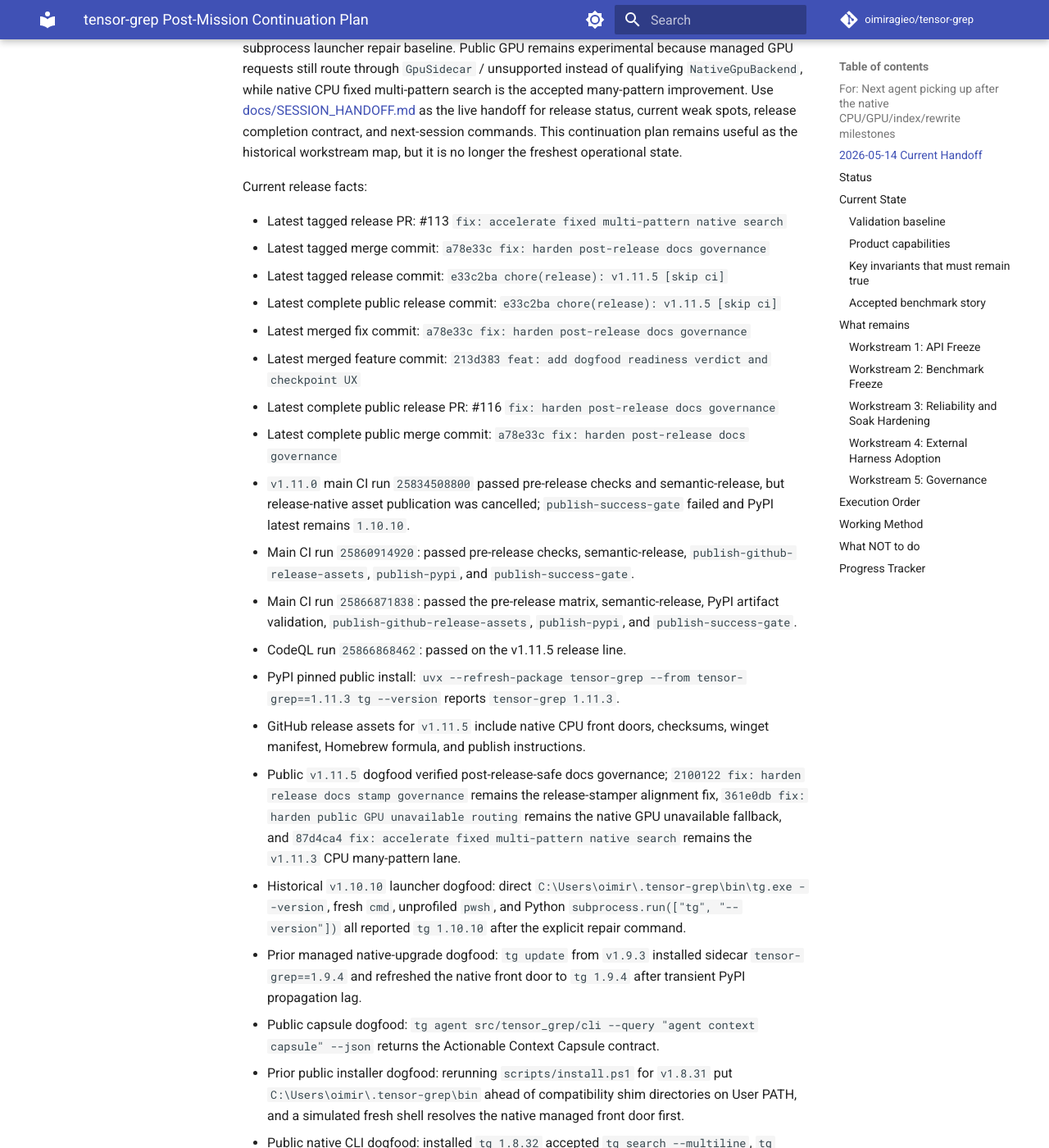
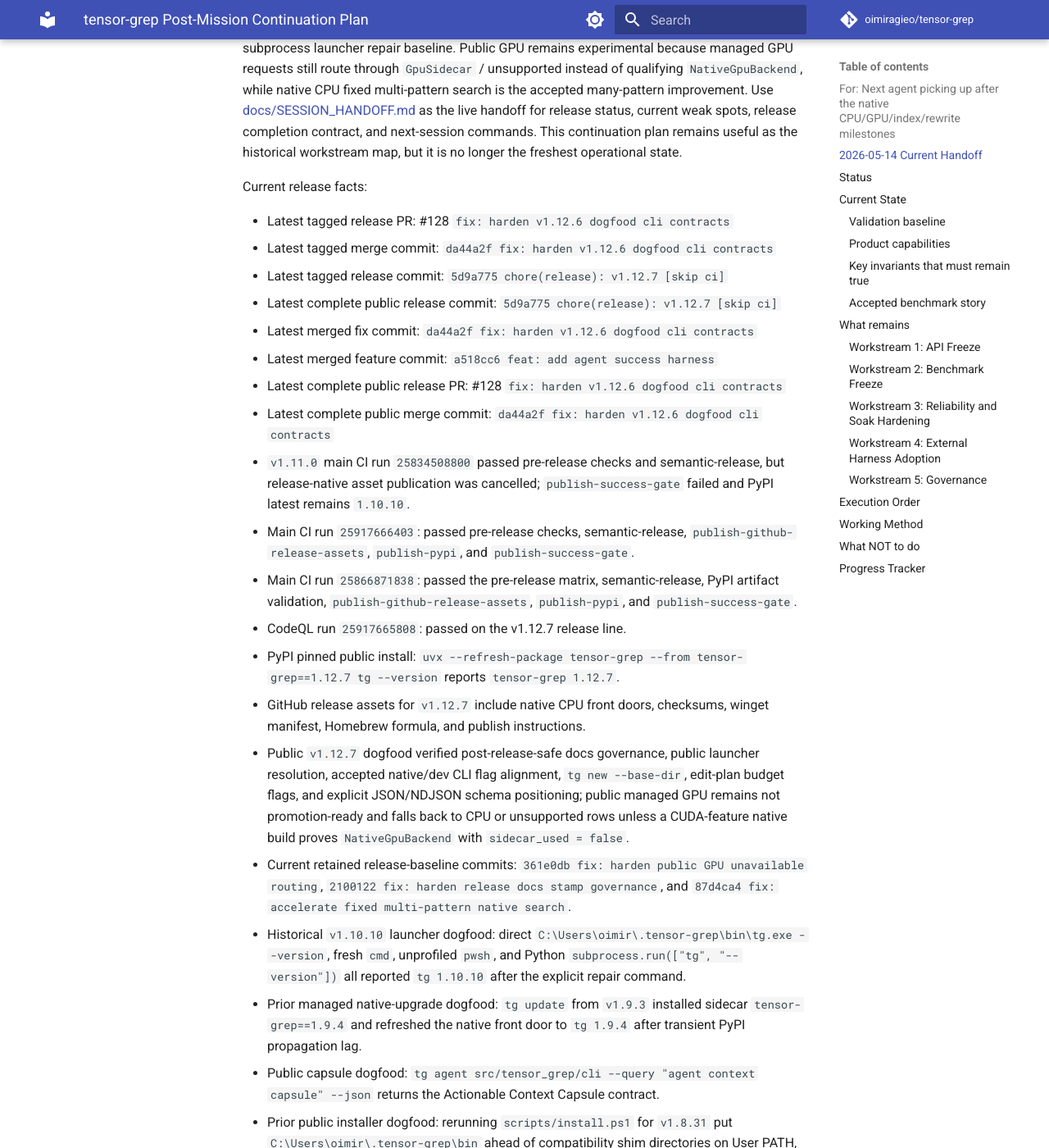
Before and after one commit to oimiragieo/tensor-grep, an MkDocs documentation site: the page built from docs/CONTINUATION_PLAN.md, in a window 1280 px wide and 1400 px high, scrolled down 743 px. Shown: the whole window at 82% size. Built offline with MkDocs 1.6.1 and Material for MkDocs 9.7.7, drawn with Linux system fonts in a browser that asks for light colours; comment, search, counter and statistics services are not loaded.

Commit message:
fix: harden v1.12.7 release positioning governance

```diff
--- a/docs/CONTINUATION_PLAN.md
+++ b/docs/CONTINUATION_PLAN.md
@@ -10,21 +10,22 @@
 
 Current release facts:
 
-- Latest tagged release PR: #113 `fix: accelerate fixed multi-pattern native search`
-- Latest tagged merge commit: `a78e33c fix: harden post-release docs governance`
-- Latest tagged release commit: `e33c2ba chore(release): v1.11.5 [skip ci]`
-- Latest complete public release commit: `e33c2ba chore(release): v1.11.5 [skip ci]`
-- Latest merged fix commit: `a78e33c fix: harden post-release docs governance`
-- Latest merged feature commit: `213d383 feat: add dogfood readiness verdict and checkpoint UX`
-- Latest complete public release PR: #116 `fix: harden post-release docs governance`
-- Latest complete public merge commit: `a78e33c fix: harden post-release docs governance`
+- Latest tagged release PR: #128 `fix: harden v1.12.6 dogfood cli contracts`
+- Latest tagged merge commit: `da44a2f fix: harden v1.12.6 dogfood cli contracts`
+- Latest tagged release commit: `5d9a775 chore(release): v1.12.7 [skip ci]`
+- Latest complete public release commit: `5d9a775 chore(release): v1.12.7 [skip ci]`
+- Latest merged fix commit: `da44a2f fix: harden v1.12.6 dogfood cli contracts`
+- Latest merged feature commit: `a518cc6 feat: add agent success harness`
+- Latest complete public release PR: #128 `fix: harden v1.12.6 dogfood cli contracts`
+- Latest complete public merge commit: `da44a2f fix: harden v1.12.6 dogfood cli contracts`
 - `v1.11.0` main CI run `25834508800` passed pre-release checks and semantic-release, but release-native asset publication was cancelled; `publish-success-gate` failed and PyPI latest remains `1.10.10`.
-- Main CI run `25860914920`: passed pre-release checks, semantic-release, `publish-github-release-assets`, `publish-pypi`, and `publish-success-gate`.
+- Main CI run `25917666403`: passed pre-release checks, semantic-release, `publish-github-release-assets`, `publish-pypi`, and `publish-success-gate`.
 - Main CI run `25866871838`: passed the pre-release matrix, semantic-release, PyPI artifact validation, `publish-github-release-assets`, `publish-pypi`, and `publish-success-gate`.
-- CodeQL run `25866868462`: passed on the v1.11.5 release line.
-- PyPI pinned public install: `uvx --refresh-package tensor-grep --from tensor-grep==1.11.3 tg --version` reports `tensor-grep 1.11.3`.
-- GitHub release assets for `v1.11.5` include native CPU front doors, checksums, winget manifest, Homebrew formula, and publish instructions.
-- Public `v1.11.5` dogfood verified post-release-safe docs governance; `2100122 fix: harden release docs stamp governance` remains the release-stamper alignment fix, `361e0db fix: harden public GPU unavailable routing` remains the native GPU unavailable fallback, and `87d4ca4 fix: accelerate fixed multi-pattern native search` remains the `v1.11.3` CPU many-pattern lane.
+- CodeQL run `25917665808`: passed on the v1.12.7 release line.
+- PyPI pinned public install: `uvx --refresh-package tensor-grep --from tensor-grep==1.12.7 tg --version` reports `tensor-grep 1.12.7`.
+- GitHub release assets for `v1.12.7` include native CPU front doors, checksums, winget manifest, Homebrew formula, and publish instructions.
+- Public `v1.12.7` dogfood verified post-release-safe docs governance, public launcher resolution, accepted native/dev CLI flag alignment, `tg new --base-dir`, edit-plan budget flags, and explicit JSON/NDJSON schema positioning; public managed GPU remains not promotion-ready and falls back to CPU or unsupported rows unless a CUDA-feature native build proves `NativeGpuBackend` with `sidecar_used = false`.
+- Current retained release-baseline commits: `361e0db fix: harden public GPU unavailable routing`, `2100122 fix: harden release docs stamp governance`, and `87d4ca4 fix: accelerate fixed multi-pattern native search`.
 - Historical `v1.10.10` launcher dogfood: direct `C:\Users\oimir\.tensor-grep\bin\tg.exe --version`, fresh `cmd`, unprofiled `pwsh`, and Python `subprocess.run(["tg", "--version"])` all reported `tg 1.10.10` after the explicit repair command.
 - Prior managed native-upgrade dogfood: `tg update` from `v1.9.3` installed sidecar `tensor-grep==1.9.4` and refreshed the native front door to `tg 1.9.4` after transient PyPI propagation lag.
 - Public capsule dogfood: `tg agent src/tensor_grep/cli --query "agent context capsule" --json` returns the Actionable Context Capsule contract.
```
Also changed, not shown: AGENTS.md (+19 -11 lines), README.md (+16 -6 lines), SKILL.md (+10 -8 lines), docs/SESSION_HANDOFF.md (+11 -10 lines), 2 other files.
